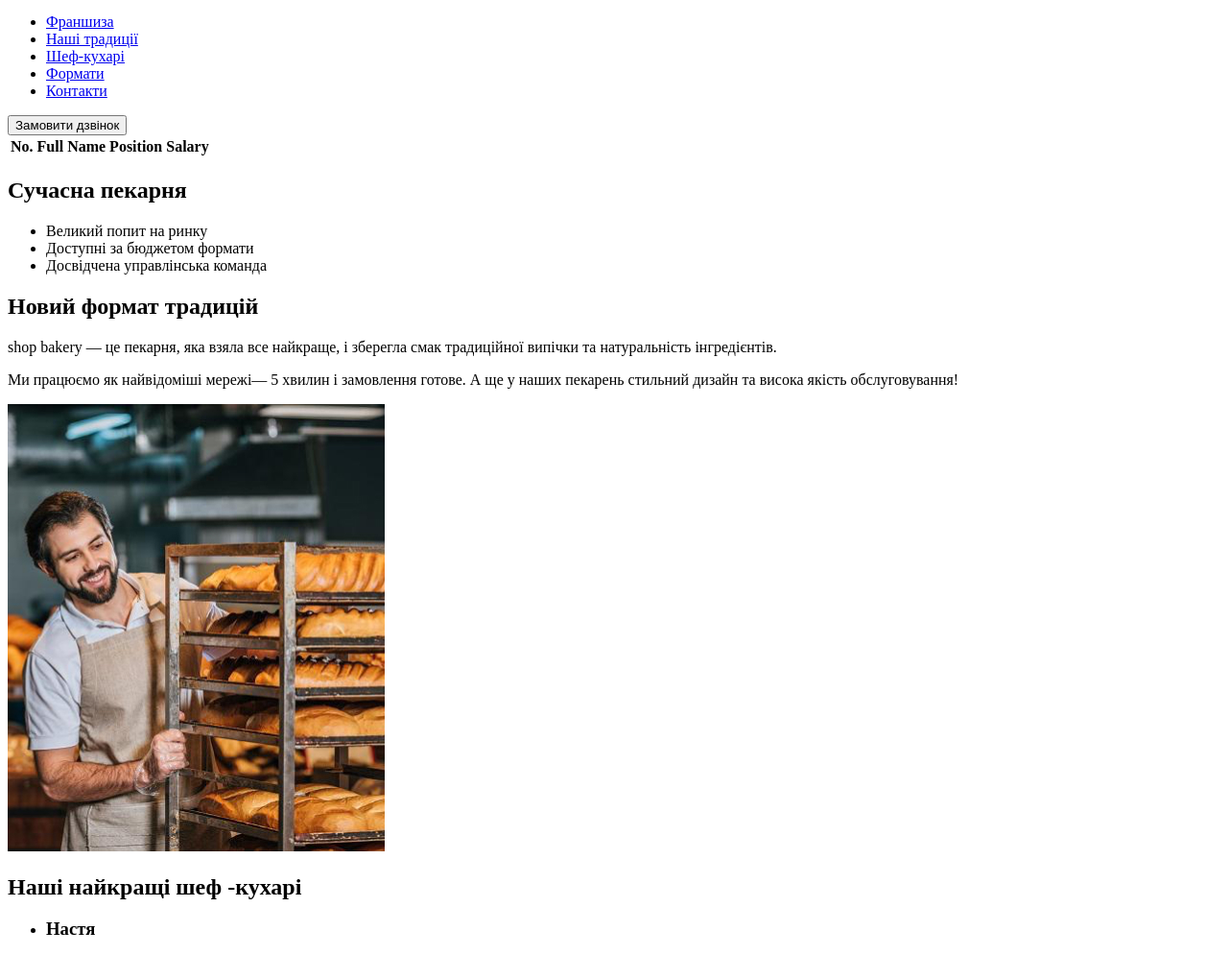
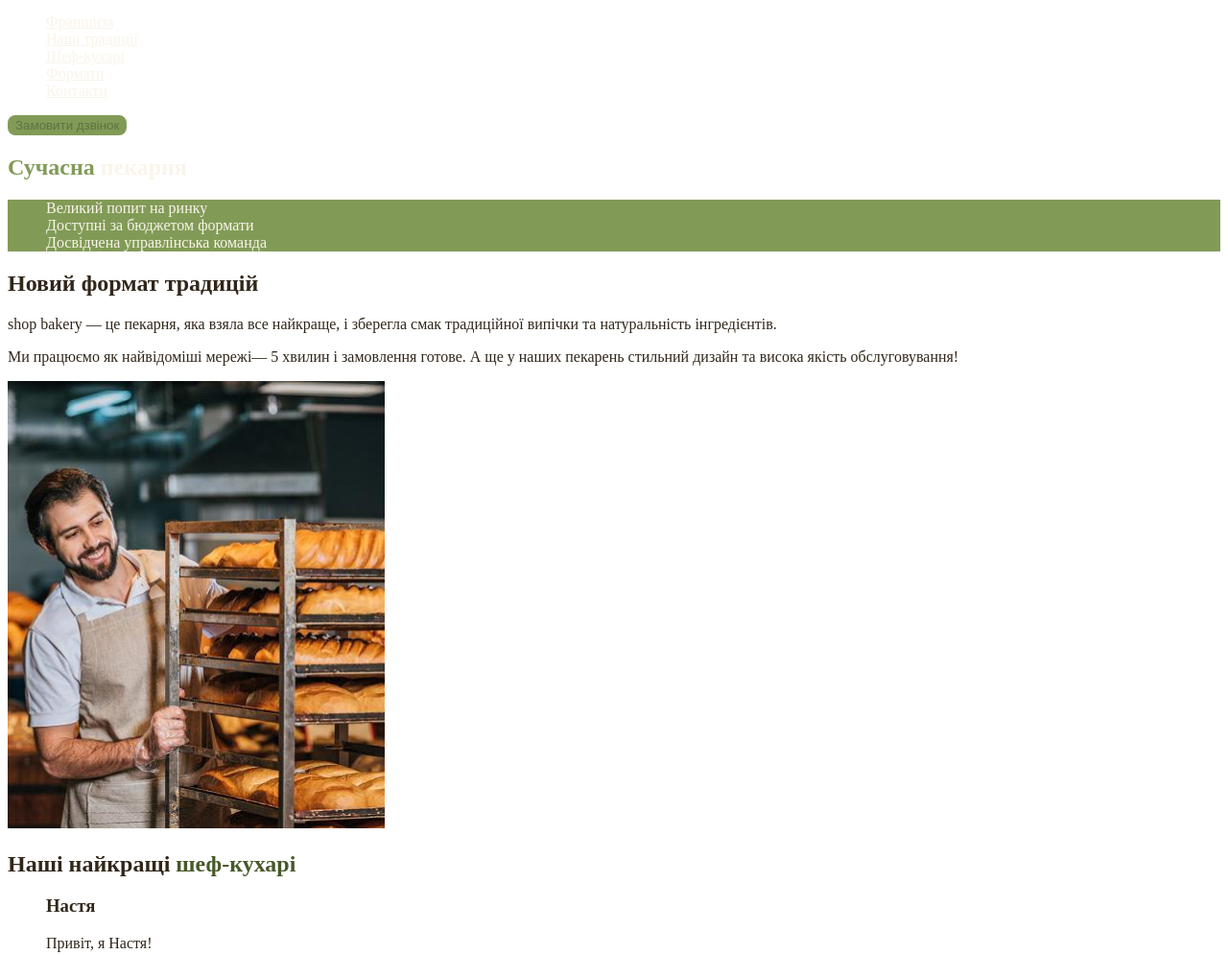
Before and after one commit to shumkovitalii/genius-homework-1, a plain HTML site: page index.html in a window 1280 px wide. Shown: the part 60-1055 px from the top of the page at 96% size. Drawn offline with Linux system fonts and the light colour scheme.

Commit message:
Add style.css and css variables

```diff
--- /dev/null
+++ b/css/styles.css
@@ -0,0 +1,56 @@
+:root {
+  --color-primary-dark: #31261a;
+  --color-primary-light: #faf4ea;
+  --color-brand-light: #819b57;
+  --color-brand-dark: #465929;
+}
+/* Base */
+body {
+  color: var(--color-primary-dark);
+}
+
+ul {
+  list-style-type: none;
+}
+
+/* Button */
+.button {
+  background-color: var(--color-brand-light);
+  border: 2px solid var(--color-brand-light);
+  padding: 16px, 32px, 16px, 32px;
+  border-radius: 8px;
+  cursor: pointer;
+}
+
+.button:hover {
+  color: var(--color-brand-dark);
+  background-color: transparent;
+}
+
+/* Link */
+.link {
+  color: var(--color-primary-light);
+}
+
+.link:hover {
+  color: var(--color-brand-light);
+}
+
+/* Hero selection */
+.hero-title {
+  color: var(--color-primary-light);
+}
+
+.hero-title .accent {
+  color: var(--color-brand-light);
+}
+
+/* Advantage section */
+.advantages-list {
+  color: var(--color-primary-light);
+  background-color: var(--color-brand-light);
+}
+
+.section-title .accent {
+  color: var(--color-brand-dark);
+}
--- a/index.html
+++ b/index.html
@@ -4,49 +4,37 @@
     <meta charset="UTF-8" />
     <meta name="viewport" content="width=device-width, initial-scale=1.0" />
     <title>Сучасна пекарня</title>
+    <link rel="stylesheet" href="./css/styles.css" />
   </head>
   <body>
     <header>
       <nav>
         <!-- logo and menu -->
-        <a href="#">
+        <a href="/">
           <img src="./images/logo.svg" alt="Логотип сучасної пекарні" />
         </a>
         <ul>
-          <li><a href="#">Франшиза</a></li>
-          <li><a href="#">Наші традиції</a></li>
-          <li><a href="#">Шеф-кухарі</a></li>
-          <li><a href="#">Формати</a></li>
-          <li><a href="#">Контакти</a></li>
+          <li><a class="link" href="#">Франшиза</a></li>
+          <li><a class="link" href="#traditions-section">Наші традиції</a></li>
+          <li><a class="link" href="#chefs-section">Шеф-кухарі</a></li>
+          <li><a class="link" href="#formats-section">Формати</a></li>
+          <li><a class="link" href="#contact-section">Контакти</a></li>
         </ul>
       </nav>
       <!-- order a call -->
-      <button type="button">Замовити дзвінок</button>
+      <button type="button" class="button" disabled>Замовити дзвінок</button>
     </header>
-    <!-- Test table -->
-    <table>
-      <thead>
-        <tr>
-          <th>No.</th>
-          <th>Full Name</th>
-          <th>Position</th>
-          <th>Salary</th>
-        </tr>
-      </thead>
-      <tbody></tbody>
-      <!-- <tfoot></tfoot> -->
-    </table>
     <main>
       <section>
-        <h1>Сучасна пекарня</h1>
+        <h1 class="hero-title"><span class="accent">Сучасна</span> пекарня</h1>
       </section>
-      <section>
-        <ul>
+      <section id="traditions-section">
+        <ul class="advantages-list">
           <li>Великий попит на ринку</li>
           <li>Доступні за бюджетом формати</li>
           <li>Досвідчена управлінська команда</li>
         </ul>
-        <h2>Новий формат традицій</h2>
+        <h2 class="section-title">Новий формат традицій</h2>
         <p>
           <span>shop bakery</span> — це пекарня, яка взяла все найкраще, і
           зберегла смак традиційної випічки та натуральність інгредієнтів.
@@ -61,8 +49,10 @@
           alt="Чоловік пекар дивиться на батони із посмішкою"
         />
       </section>
-      <section>
-        <h2>Наші найкращі шеф -кухарі</h2>
+      <section id="chefs-section">
+        <h2 class="section-title">
+          Наші найкращі <span class="accent">шеф-кухарі</span>
+        </h2>
         <ul>
           <li>
             <article>
@@ -85,51 +75,51 @@
           </li>
         </ul>
       </section>
-      <section>
-        <h2>Формати</h2>
+      <section id="formats-section">
+        <h2 class="section-title">Формати</h2>
         <ul>
           <li>
             <article>
-              <h3>Walrus</h3>
+              <h3 lang="en">Walrus</h3>
             </article>
           </li>
           <li>
             <article>
-              <h3>Horseshoe</h3>
+              <h3 lang="en">Horseshoe</h3>
             </article>
           </li>
           <li>
             <article>
-              <h3>Handlebar</h3>
+              <h3 lang="en">Handlebar</h3>
             </article>
           </li>
         </ul>
       </section>
-      <section>
-        <h2>Приєднуйся до мережі пекарень</h2>
+      <section id="contact-section">
+        <h2 class="section-title">Приєднуйся до мережі пекарень</h2>
         <iframe
           src="https://www.google.com/maps/embed?pb=!1m18!1m12!1m3!1d2540.16405465681!2d30.488658576675043!3d50.456669671593374!2m3!1f0!2f0!3f0!3m2!1i1024!2i768!4f13.1!3m3!1m2!1s0x40d4ce637bfe1717%3A0x5370c2254ad1b952!2z0YPQuy4g0KHQtdGH0LXQstGL0YUg0KHRgtGA0LXQu9GM0YbQvtCyLCA1NCwg0JrQuNC10LIsINCj0LrRgNCw0LjQvdCwLCAwMjAwMA!5e0!3m2!1sru!2sca!4v1700747832353!5m2!1sru!2sca"
           width="600"
           height="450"
-          style="border: 0"
           allowfullscreen=""
           loading="lazy"
           referrerpolicy="no-referrer-when-downgrade"
-        ></iframe>
+        >
+        </iframe>
       </section>
     </main>
     <footer>
       <nav>
-        <a href="#">
+        <a href="/">
           <!-- logo -->
           <img src="./images/logo.svg" alt="Логотип сучасної пекарні" />
         </a>
         <ul>
           <li><a href="#">Франшиза</a></li>
-          <li><a href="#">Наші традиції</a></li>
-          <li><a href="#">Шеф-кухарі</a></li>
-          <li><a href="#">Формати</a></li>
-          <li><a href="#">Контакти</a></li>
+          <li><a href="#traditions-section">Наші традиції</a></li>
+          <li><a href="#chefs-section">Шеф-кухарі</a></li>
+          <li><a href="#formats-section">Формати</a></li>
+          <li><a href="#contact-section">Контакти</a></li>
         </ul>
       </nav>
       <address>
@@ -139,7 +129,7 @@
             <a href="mailto:shopbakery@gmail.com">shopbakery@gmail.com</a>
           </li>
           <li>
-            <a href="https://maps.app.goo.gl/8vCsb1j29MS7wng17" target="_blank"></a>
+            <a href="https://maps.app.goo.gl/8vCsb1j29MS7wng17" target="_blank">
               Україна, м. Київ, вул. Січових Стрільців 54
             </a>
           </li>
@@ -155,9 +145,9 @@
           </li>
         </ul>
         <a href="#" target="_blank">
-          Політика конфіденційності © 2022 Дані захищені</a
+          Політика конфіденційності &copy; 2022 Дані захищені</a
         >
-        <p>© 2022 Дані захищені</p>
+        <p>&copy; 2022 Дані захищені</p>
       </address>
     </footer>
   </body>
```
